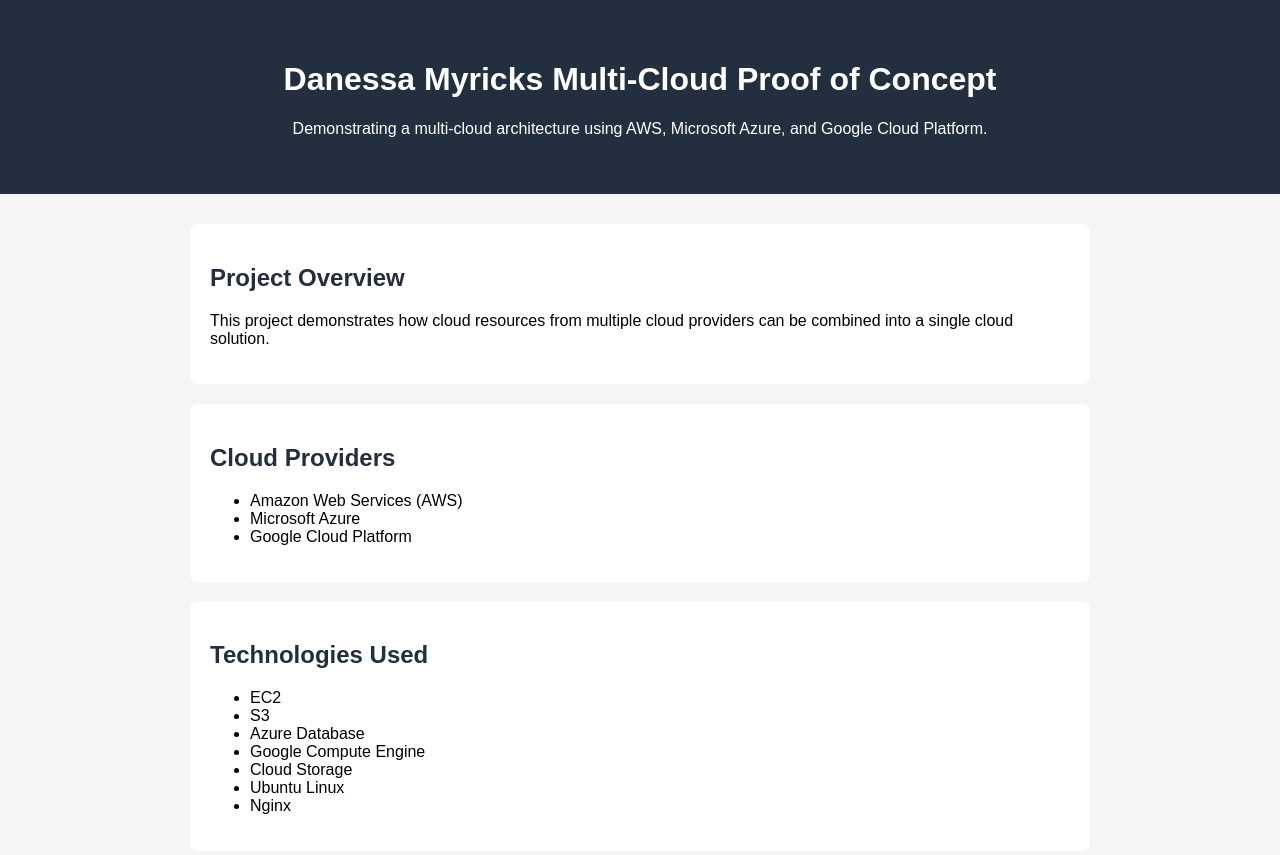
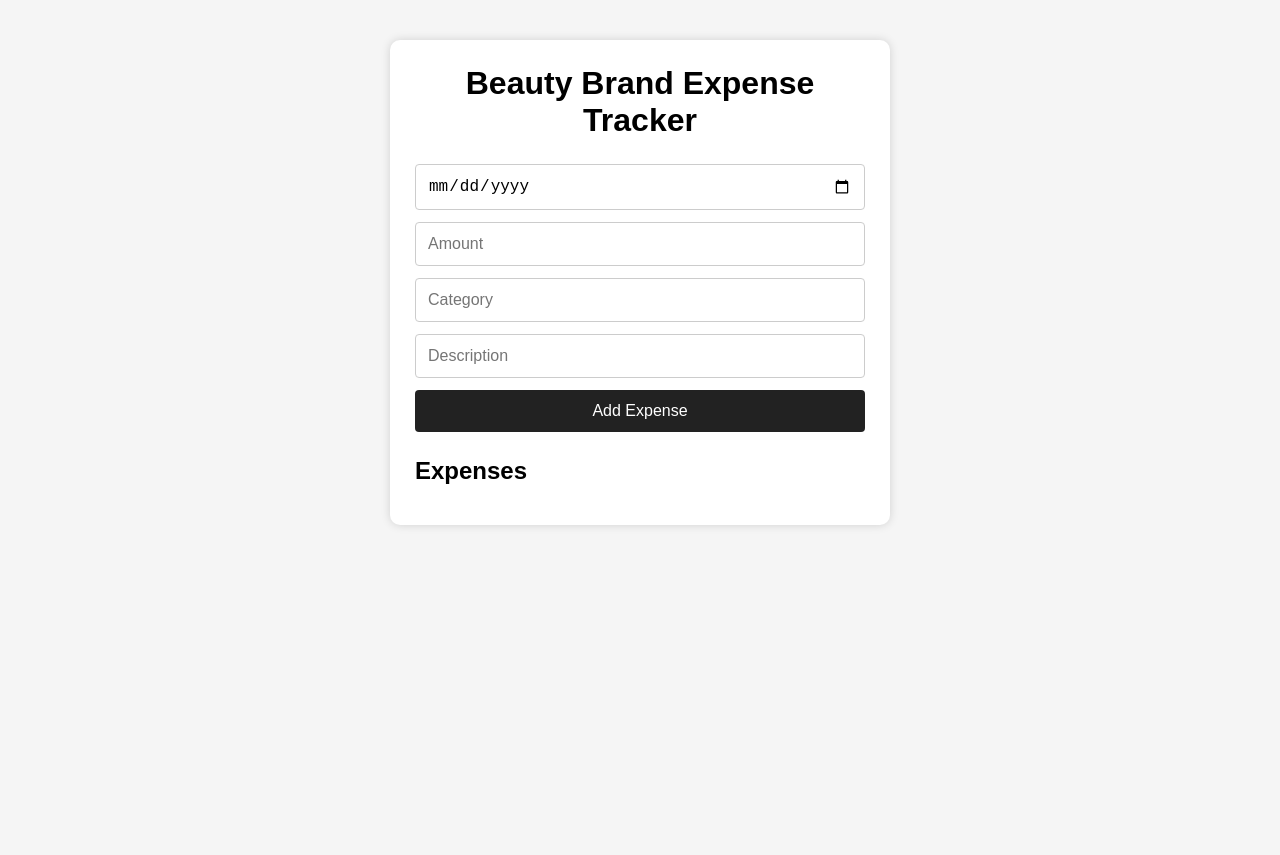
Before and after one commit to kekaleka/danessa-myricks-multicloud-poc, a website: page website/index.html in a window 1280 px wide. After the commit the page ends 800 px from the top, so only its background shows below. Drawn offline with Linux system fonts and the light colour scheme.

Commit message:
Added screenshots and updated README

```diff
--- a/website/index.html
+++ b/website/index.html
@@ -3,60 +3,57 @@
 <head>
     <meta charset="UTF-8">
     <meta name="viewport" content="width=device-width, initial-scale=1.0">
-    <title>Danessa Myricks Multi-Cloud Project</title>
+    <title>Beauty Brand Expense Tracker</title>
     <link rel="stylesheet" href="style.css">
 </head>
 <body>
 
-    <header>
-        <h1>Danessa Myricks Multi-Cloud Proof of Concept</h1>
-        <p>
-            Demonstrating a multi-cloud architecture using
-            AWS, Microsoft Azure, and Google Cloud Platform.
-        </p>
-    </header>
+    <div class="container">
 
-    <main>
+        <h1>Beauty Brand Expense Tracker</h1>
 
-        <section>
-            <h2>Project Overview</h2>
+        <form id="expenseForm">
 
-            <p>
-                This project demonstrates how cloud resources from
-                multiple cloud providers can be combined into a single
-                cloud solution.
-            </p>
-        </section>
+            <input
+                type="date"
+                id="date"
+                required
+            >
 
-        <section>
+            <input
+                type="number"
+                id="amount"
+                placeholder="Amount"
+                required
+            >
 
-            <h2>Cloud Providers</h2>
+            <input
+                type="text"
+                id="category"
+                placeholder="Category"
+                required
+            >
 
-            <ul>
-                <li>Amazon Web Services (AWS)</li>
-                <li>Microsoft Azure</li>
-                <li>Google Cloud Platform</li>
-            </ul>
+            <input
+                type="text"
+                id="description"
+                placeholder="Description"
+                required
+            >
 
-        </section>
+            <button type="submit">
+                Add Expense
+            </button>
 
-        <section>
+        </form>
 
-            <h2>Technologies Used</h2>
+        <h2>Expenses</h2>
 
-            <ul>
-                <li>EC2</li>
-                <li>S3</li>
-                <li>Azure Database</li>
-                <li>Google Compute Engine</li>
-                <li>Cloud Storage</li>
-                <li>Ubuntu Linux</li>
-                <li>Nginx</li>
-            </ul>
+        <div id="expenseList"></div>
 
-        </section>
+    </div>
 
-    </main>
+    <script src="app.js"></script>
 
 </body>
 </html>
--- a/website/style.css
+++ b/website/style.css
@@ -1,30 +1,76 @@
-body{
-    font-family: Arial, Helvetica, sans-serif;
-    background:#f5f5f5;
+*{
     margin:0;
     padding:0;
+    box-sizing:border-box;
 }
 
-header{
-    background:#232F3E;
-    color:white;
-    text-align:center;
+body{
+    font-family:Arial, Helvetica, sans-serif;
+    background:#f5f5f5;
+    display:flex;
+    justify-content:center;
+    align-items:flex-start;
+    min-height:100vh;
     padding:40px;
 }
 
-main{
-    max-width:900px;
-    margin:auto;
-    padding:30px;
+.container{
+    width:500px;
+    background:white;
+    padding:25px;
+    border-radius:10px;
+    box-shadow:0 0 10px rgba(0,0,0,.15);
 }
 
-section{
-    background:white;
-    margin-bottom:20px;
-    padding:20px;
-    border-radius:8px;
+h1{
+    text-align:center;
+    margin-bottom:25px;
 }
 
 h2{
-    color:#232F3E;
+    margin-top:25px;
+    margin-bottom:15px;
 }
+
+form{
+    display:flex;
+    flex-direction:column;
+}
+
+input{
+    padding:12px;
+    margin-bottom:12px;
+    border:1px solid #ccc;
+    border-radius:4px;
+    font-size:16px;
+}
+
+button{
+    background:#222;
+    color:white;
+    border:none;
+    padding:12px;
+    cursor:pointer;
+    border-radius:4px;
+    font-size:16px;
+}
+
+button:hover{
+    background:#000;
+}
+
+.expense-card{
+    border:1px solid #ddd;
+    padding:12px;
+    border-radius:4px;
+    margin-bottom:10px;
+    background:#fff;
+}
+
+.expense-card h3{
+    margin-bottom:8px;
+}
+
+.expense-card p{
+    margin:3px 0;
+}
```
Also changed, not shown: screenshots/01-expense-tracker-homepage.png (added), screenshots/05-api-gateway.png (added), screenshots/07-dynamodb-items.png (added), screenshots/dynamodbexpensetracker.png (added).
